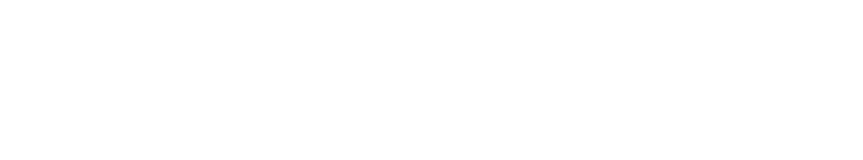
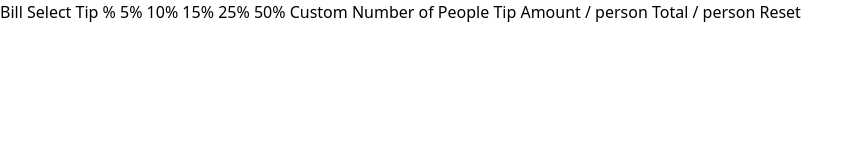
Before and after one commit to lilKriT/tip-calculator-app, a website: page index.html in a window 1280 px wide. Shown: the whole page, without its empty margins (0-863 px from the left). Drawn offline with Linux system fonts and the light colour scheme.

Commit message:
Added files.

```diff
--- a/index.html
+++ b/index.html
@@ -9,5 +9,8 @@
 
     <title>Tip Calculator App - created by lilKriT</title>
   </head>
-  <body></body>
+  <body>
+    Bill Select Tip % 5% 10% 15% 25% 50% Custom Number of People Tip Amount /
+    person Total / person Reset
+  </body>
 </html>
```
Also changed, not shown: images/favicon-32x32.png (added), images/icon-dollar.svg (added), images/icon-person.svg (added), images/logo.svg (added), 1 other file.
